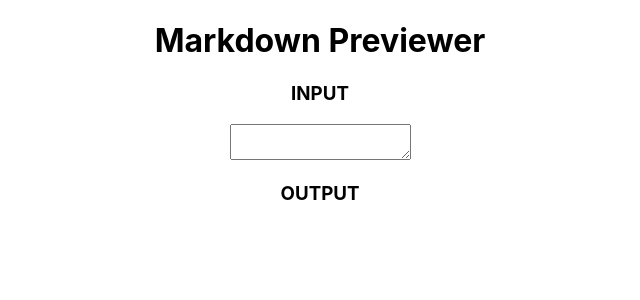
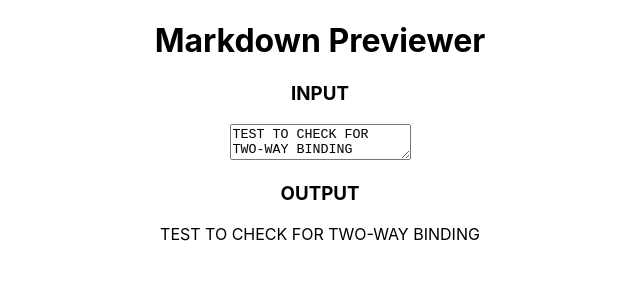
Before and after one commit to DiegoGorgazzi/markdown-previewer, a React (Create React App) app: page / in a window 1280 px wide. Shown: the top 300 px of the page, without its empty margins (320-960 px from the left). Built offline with nearby package versions, Linux system fonts and the light colour scheme.

Commit message:
Add two-way binding

```diff
--- a/src/App.js
+++ b/src/App.js
@@ -10,7 +10,7 @@ class App extends Component {
     ]
   }*/
   state = {
-    input:""
+    input:"TEST TO CHECK FOR TWO-WAY BINDING"
   }
 
 nameChangedHandler = (event) => {
@@ -25,6 +25,9 @@ nameChangedHandler = (event) => {
         <h1>Markdown Previewer</h1>
 
         <Markdown
+        input={this.state.input}
+        /*I'm setting preview to this.state.input for now but
+          I'll have to change it to the marked down version*/
         preview={this.state.input}
         changed={this.nameChangedHandler}
         />
--- a/src/components/Markdown/Markdown.js
+++ b/src/components/Markdown/Markdown.js
@@ -8,9 +8,15 @@ const markdown = (props) => {
             id="editor"
             type="text"
             onChange={props.changed}
-            />
+            value={props.input}
+          />
+
           <h3>OUTPUT </h3>
-          <p id="preview">{props.preview}</p>
+          <p
+            id="preview"
+            >
+            {props.preview}
+          </p>
       </div>
     )
 };
```
